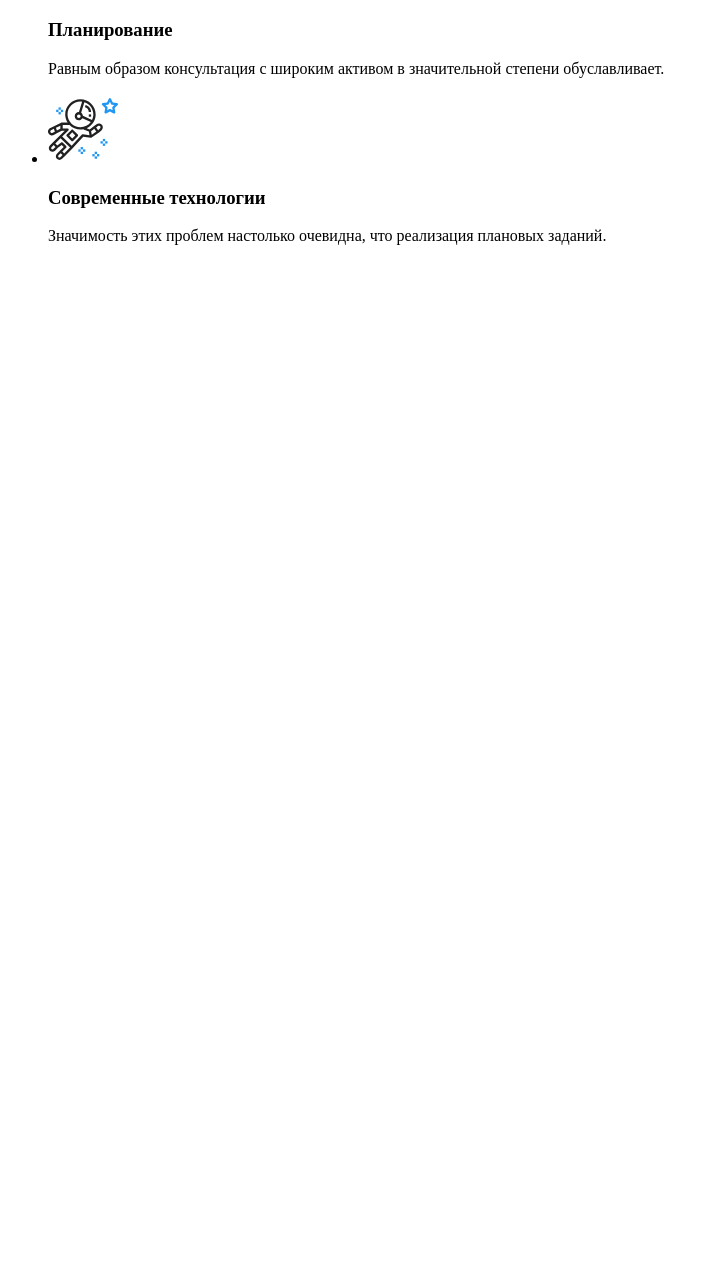
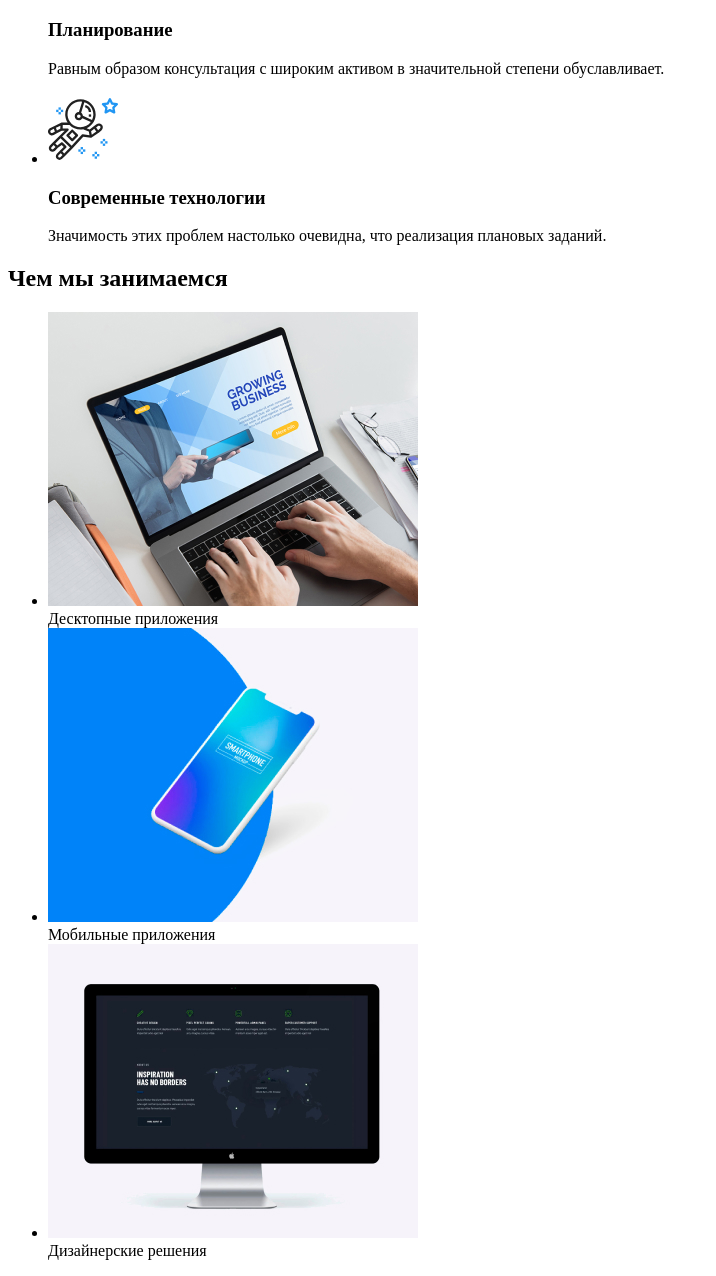
Before and after one commit to Alexey-Kaliostro/goit-markup-hw-01, a plain HTML site: page index.html in a window 1280 px wide. Shown: the part 647-1923 px from the top of the page, without its empty margins (0-716 px from the left). Before the commit the page ends 908 px from the top, so only its background shows below. Drawn offline with Linux system fonts and the light colour scheme.

Commit message:
What are we doing section addeded

```diff
--- a/index.html
+++ b/index.html
@@ -65,6 +65,33 @@
           </li>
         </ul>
       </section>
+      <!-- what-are-we-doing-section -->
+      <section>
+        <h2>Чем мы занимаемся</h2>
+        <ul>
+          <li>
+            <a href=""
+              ><img src="./images/laptop.jpg" alt="laptop image" width="370"
+            /></a>
+            <figcaption>Десктопные приложения</figcaption>
+          </li>
+          <li>
+            <a href=""
+              ><img
+                src="./images/cellphone.jpg"
+                alt="cell phone image"
+                width="370"
+            /></a>
+            <figcaption>Мобильные приложения</figcaption>
+          </li>
+          <li>
+            <a href=""
+              ><img src="./images/mac.jpg" alt="mac image" width="370"
+            /></a>
+            <figcaption>Дизайнерские решения</figcaption>
+          </li>
+        </ul>
+      </section>
     </main>
   </body>
 </html>
```
Also changed, not shown: images/cellphone.jpg (added), images/laptop.jpg (added), images/mac.jpg (added).
